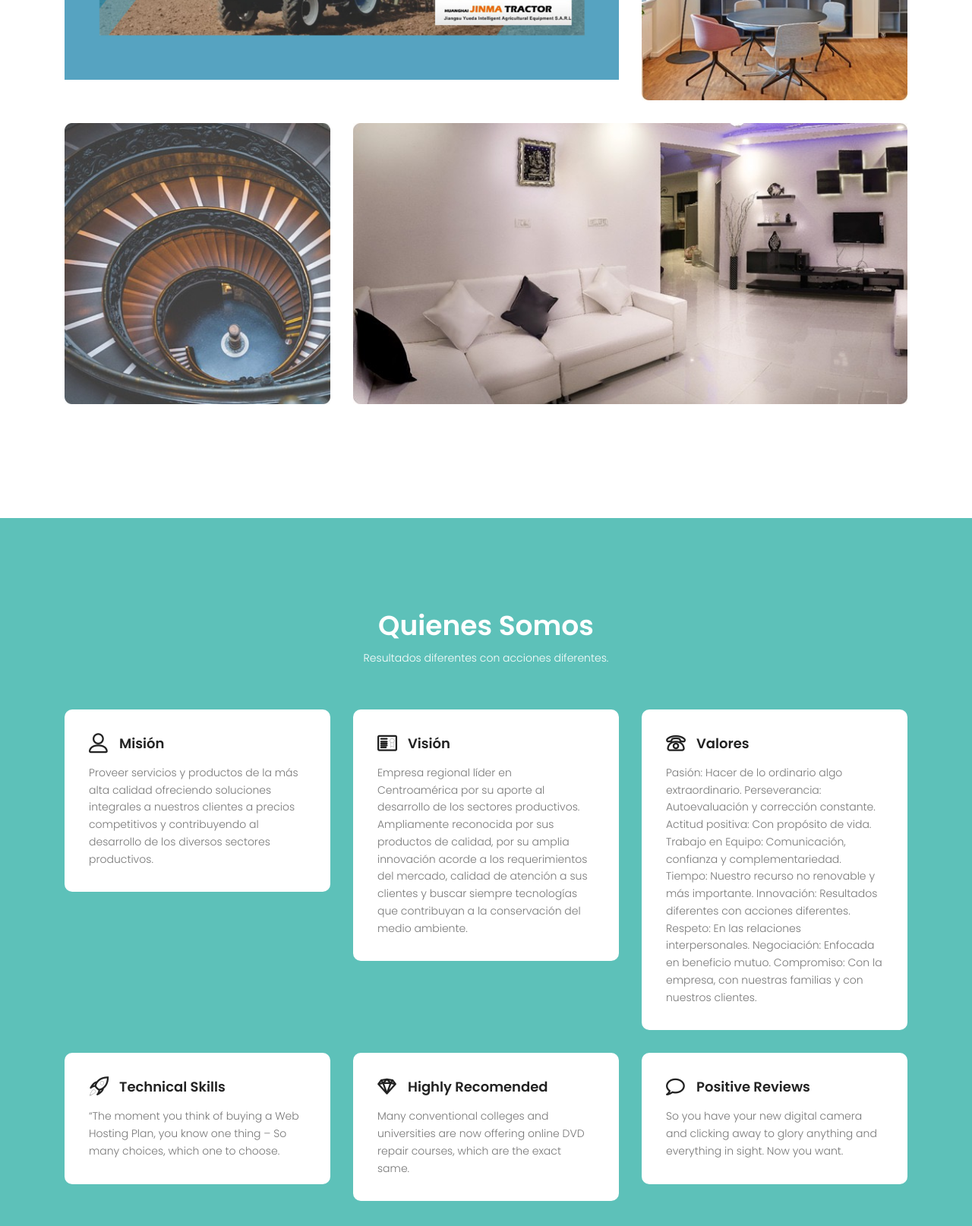
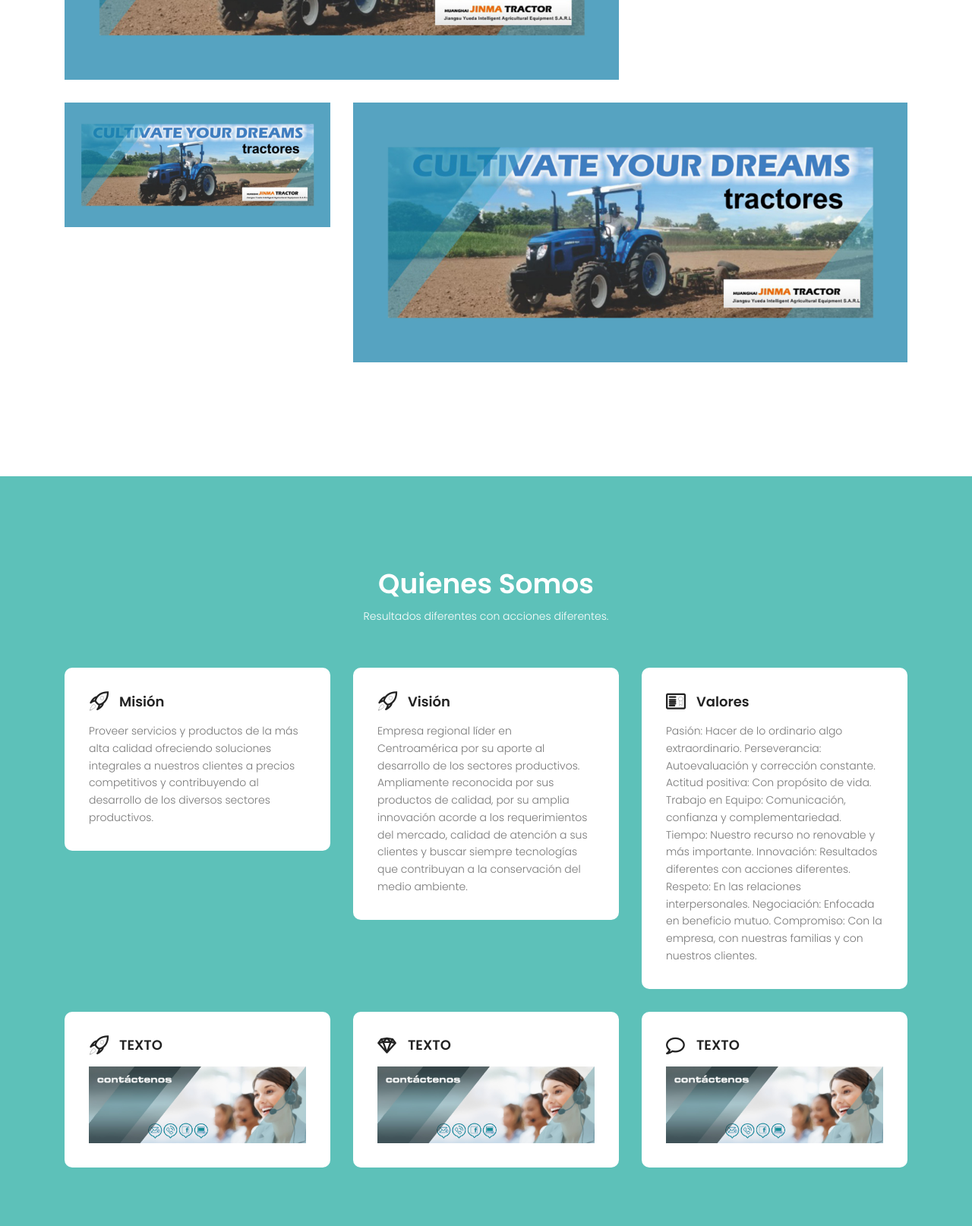
Before and after one commit to williamopv/proyectotecnigroup, a plain HTML site: page index.html in a window 1280 px wide. Shown: the part 2620-4234 px from the top of the page at 76% size. Drawn offline with nearby package versions, Linux system fonts and the light colour scheme; some packages are replaced by stand-ins of ours.

Commit message:
icons and pictures modifications

```diff
--- a/index.html
+++ b/index.html
@@ -198,7 +198,7 @@
 				<div class="container">
 					<div class="row d-flex justify-content-center">
 						<div class="col-md-12 pb-40 header-text text-center">
-							<h1 class="pb-10">Nuestros </h1>
+							<h1 class="pb-10">Areas de Trabajo </h1>
 							<p>
 								Who are in extremely love with eco friendly system.
 							</p>
@@ -224,7 +224,7 @@
 								<div class="content">
 								    <a href="#" target="_blank">
 								      <div class="content-overlay"></div>
-								  		 <img class="content-image img-fluid d-block mx-auto" src="img/g2.jpg" alt="">
+								  		 <img class="content-image img-fluid d-block mx-auto" src="img/g1.jpg" alt="">
 								      <div class="content-details fadeIn-bottom">
 								        <h3 class="content-title mx-auto">Ambient interior</h3>
 								        <a href="project-details.html" class="primary-btn text-uppercase mt-20">More Details</a>
@@ -238,7 +238,7 @@
 								<div class="content">
 								    <a href="#" target="_blank">
 								      <div class="content-overlay"></div>
-								  		 <img class="content-image img-fluid d-block mx-auto" src="img/g3.jpg" alt="">
+								  		 <img class="content-image img-fluid d-block mx-auto" src="img/g1.jpg" alt="">
 								      <div class="content-details fadeIn-bottom">
 								        <h3 class="content-title mx-auto">Ambient interior</h3>
 								        <a href="project-details.html" class="primary-btn text-uppercase mt-20">More Details</a>
@@ -252,7 +252,7 @@
 								<div class="content">
 								    <a href="#" target="_blank">
 								      <div class="content-overlay"></div>
-								  		 <img class="content-image img-fluid d-block mx-auto" src="img/g4.jpg" alt="">
+								  		 <img class="content-image img-fluid d-block mx-auto" src="img/g1.jpg" alt="">
 								      <div class="content-details fadeIn-bottom">
 								        <h3 class="content-title mx-auto">Lavendar ambient interior</h3>
 								        <a href="project-details.html" class="primary-btn text-uppercase mt-20">More Details</a>
@@ -281,7 +281,7 @@
 						<div class="col-lg-4 col-md-6">
 							<div class="single-feature">
 								<a href="#" class="title d-flex flex-row align-items-center">
-									<span class="lnr lnr-user"></span>
+									<span class="lnr lnr-rocket"></span>
 									<h4>Misión</h4>
 								</a>
 								<p>
@@ -292,7 +292,7 @@
 						<div class="col-lg-4 col-md-6">
 							<div class="single-feature">
 								<a href="#" class="title d-flex flex-row align-items-center">
-									<span class="lnr lnr-license"></span>
+									<span class="lnr lnr-rocket"></span>
 									<h4>Visión</h4>
 								</a>
 								<p>
@@ -303,7 +303,7 @@
 						<div class="col-lg-4 col-md-6">
 							<div class="single-feature">
 								<a href="#" class="title d-flex flex-row align-items-center">
-									<span class="lnr lnr-phone"></span>
+									<span class="lnr lnr-license"></span>
 									<h4>Valores</h4>
 								</a>
 								<p>
@@ -323,10 +323,10 @@
 							<div class="single-feature">
 								<a href="#" class="title d-flex flex-row align-items-center">
 									<span class="lnr lnr-rocket"></span>
-									<h4>Technical Skills</h4>
+									<h4>TEXTO</h4>
 								</a>
 								<p>
-									“The moment you think of buying a Web Hosting Plan, you know one thing – So many choices, which one to choose.
+									<img class="content-image img-fluid d-block mx-auto" src="img/wp2bccc920_05_06.jpg" alt="">
 								</p>
 							</div>
 						</div>
@@ -334,10 +334,10 @@
 							<div class="single-feature">
 								<a href="#" class="title d-flex flex-row align-items-center">
 									<span class="lnr lnr-diamond"></span>
-									<h4>Highly Recomended</h4>
+									<h4>TEXTO</h4>
 								</a>
 								<p>
-									Many conventional colleges and universities are now offering online DVD repair courses, which are the exact same.
+									<img class="content-image img-fluid d-block mx-auto" src="img/wp2bccc920_05_06.jpg" alt="">
 								</p>
 							</div>
 						</div>
@@ -345,10 +345,10 @@
 							<div class="single-feature">
 								<a href="#" class="title d-flex flex-row align-items-center">
 									<span class="lnr lnr-bubble"></span>
-									<h4>Positive Reviews</h4>
+									<h4>TEXTO</h4>
 								</a>
 								<p>
-									So you have your new digital camera and clicking away to glory anything and everything in sight. Now you want.
+								<img class="content-image img-fluid d-block mx-auto" src="img/wp2bccc920_05_06.jpg" alt="">
 								</p>
 							</div>
 						</div>
@@ -462,7 +462,7 @@
 								<p class="mx-auto">
 									inappropriate behavior is often laughed off as “boys will be boys,” women face higher conduct standards especially in the workplace.
 								</p>
-								<a href="#" class="primary-btn text-uppercase">Request quote now</a>
+								<a href="#" class="primary-btn text-uppercase">SOLICITE UNA COTIZACIÓN AHORA</a>
 							</div>
 						</div>
 					</div>
@@ -476,7 +476,7 @@
 					<div class="row d-flex justify-content-center">
 						<div class="menu-content pb-60 col-lg-9">
 							<div class="title text-center">
-								<h1 class="mb-10">Ongoing Exhibitions from the scratch</h1>
+								<h1 class="mb-10">CONTAMOS CON SERVICIOS DE PRIMERA</h1>
 								<p>Who are in extremely love with eco friendly system.</p>
 							</div>
 						</div>
```
Also changed, not shown: about.html (+3 -3 lines), services.html (+3 -3 lines).
